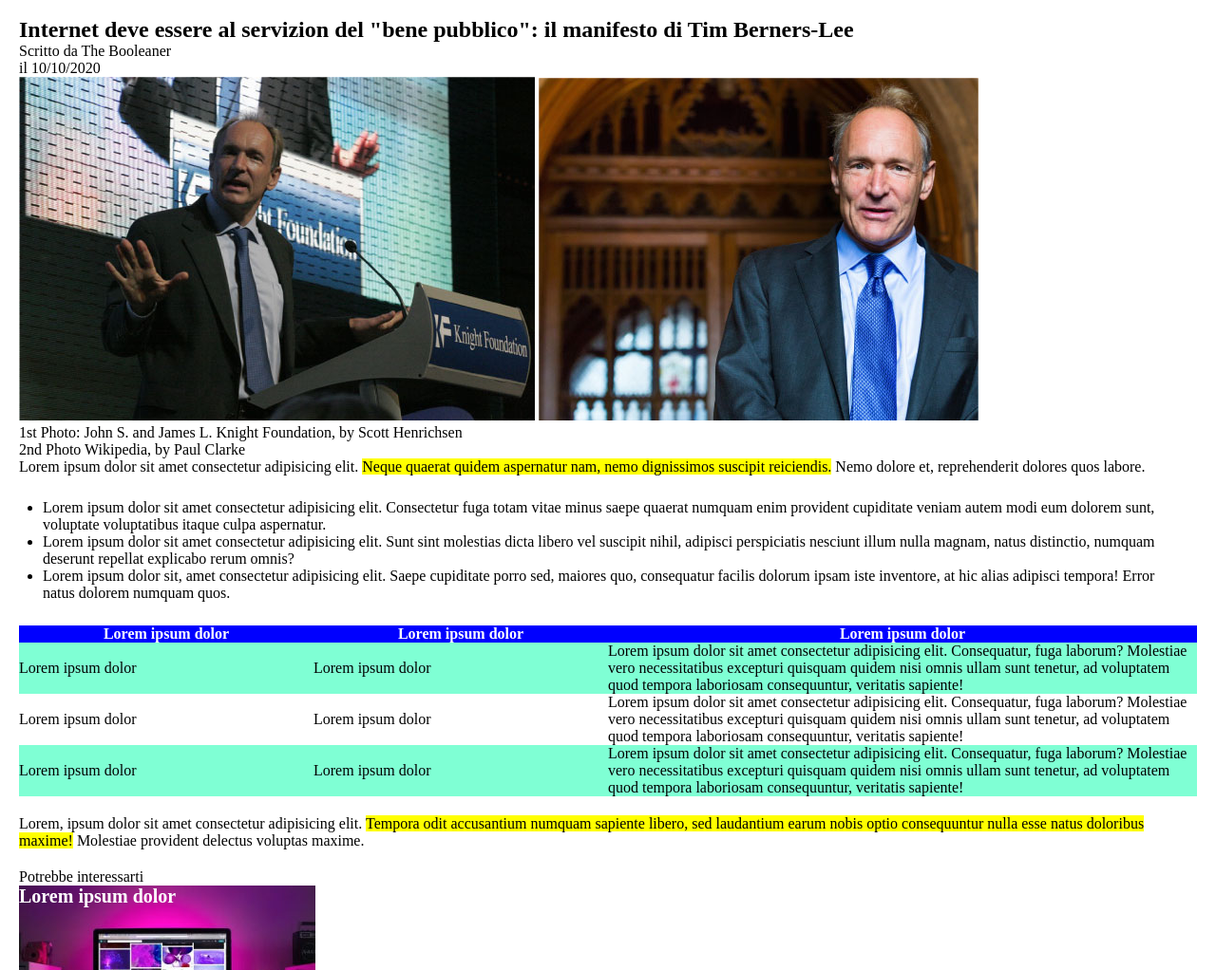
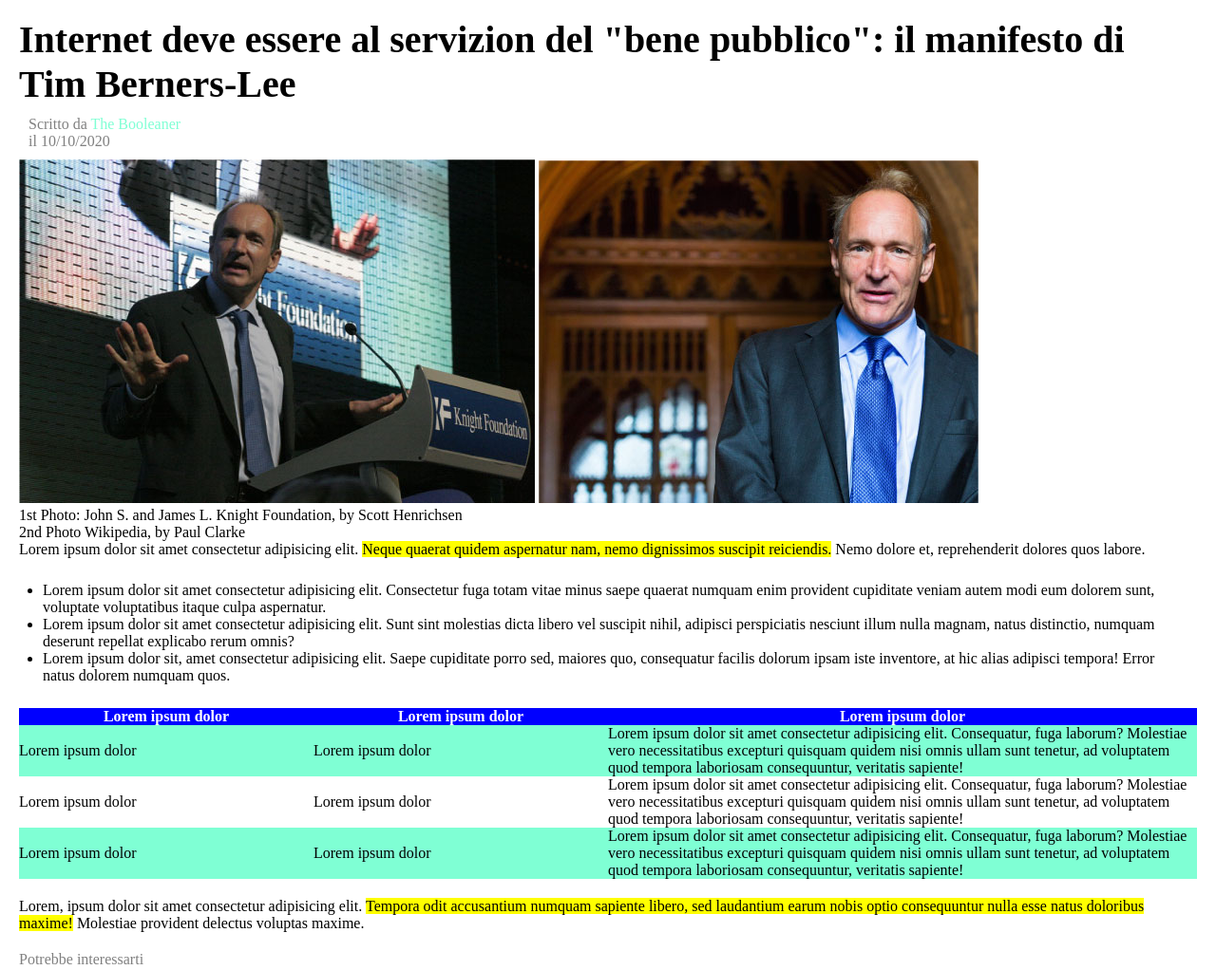
Before and after one commit to MarcoMechini/html-css-booleaner, a plain HTML site: page index.html in a window 1280 px wide. Shown: the part 182-1204 px from the top of the page at 95% size. Drawn offline with Linux system fonts and the light colour scheme.

Commit message:
feat: last snippet of code

```diff
--- a/css/style.css
+++ b/css/style.css
@@ -13,6 +13,18 @@ main {
 
 .highlighter {
     background-color: yellow;
+}
+
+.text-blue {
+    color: aquamarine;
+}
+
+.color-gray {
+    color: gray;
+}
+
+.space {
+    padding: 10px;
 }
 
 /*XXXXXXXXXXXXXXXXXXXXXXXXXXXXXXXXXX
@@ -32,6 +44,10 @@ XXXXXXXXXXXXXXXXXXXXXXXXXXXXXXXXXXXX*/
 /*XXXXXXXXXXXXXXXXXXXXXXXXXXXXXXXXXX
             SECTION
 XXXXXXXXXXXXXXXXXXXXXXXXXXXXXXXXXXXX*/
+
+.title {
+    font-size: 40px;
+}
 
 ul {
     padding: 25px;
@@ -69,7 +85,7 @@ XXXXXXXXXXXXXXXXXXXXXXXXXXXXXXXXXXXX*/
 
 .img-monitor {
     background-image: url(../img/monitor.jpg);
-    margin-bottom: 10px;
+    margin: 10px 0;
 }
 
 .img-graph {
--- a/index.html
+++ b/index.html
@@ -17,8 +17,9 @@
 
         <section>
 
-            <h1>Internet deve essere al servizion del "bene pubblico": il manifesto di Tim Berners-Lee</h1>
-            <p>Scritto da <span class="text-blue">The Booleaner</span><br> il 10/10/2020</p>
+            <h1 class="title">Internet deve essere al servizion del "bene pubblico": il manifesto di Tim Berners-Lee
+            </h1>
+            <p class="color-gray space">Scritto da <span class="text-blue">The Booleaner</span><br> il 10/10/2020</p>
 
             <img src="./img/tim-1.jpg" alt="Tim Berners-Lee announcement">
             <img src="./img/tim-2.jpg" alt="Tim Berners-Lee selfie">
@@ -99,7 +100,7 @@
                     doloribus maxime!</span> Molestiae provident delectus voluptas maxime.</p>
         </section>
         <footer>
-            <span>Potrebbe interessarti</span>
+            <span class="color-gray">Potrebbe interessarti</span>
             <div class="img-monitor back-image">Lorem ipsum dolor</div>
             <div class="img-graph back-image">Lorem ipsum dolor</div>
         </footer>
```
